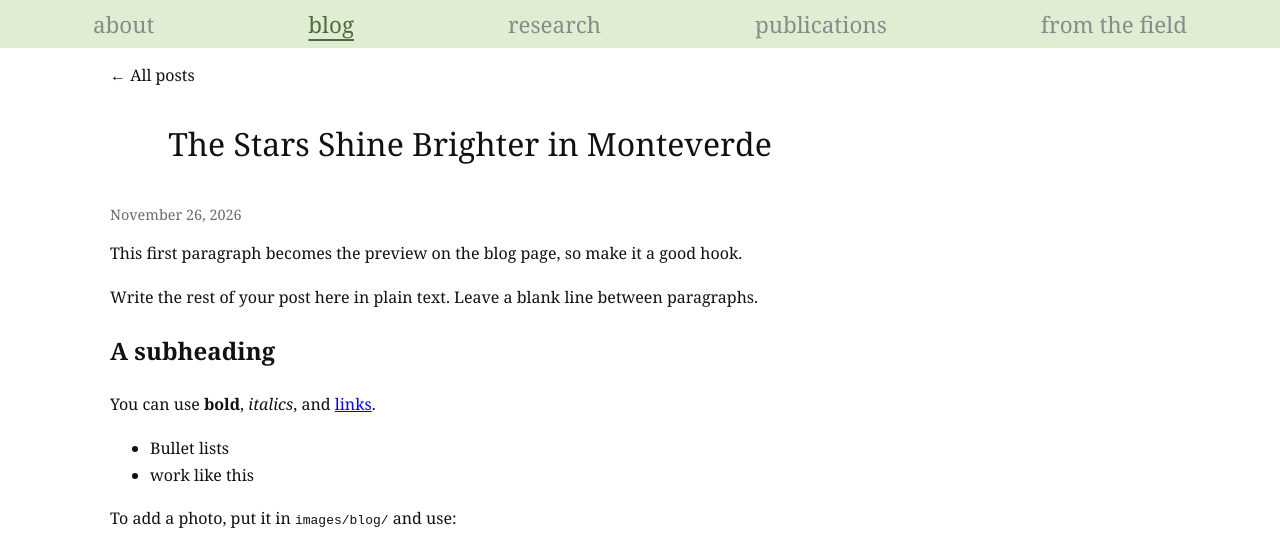
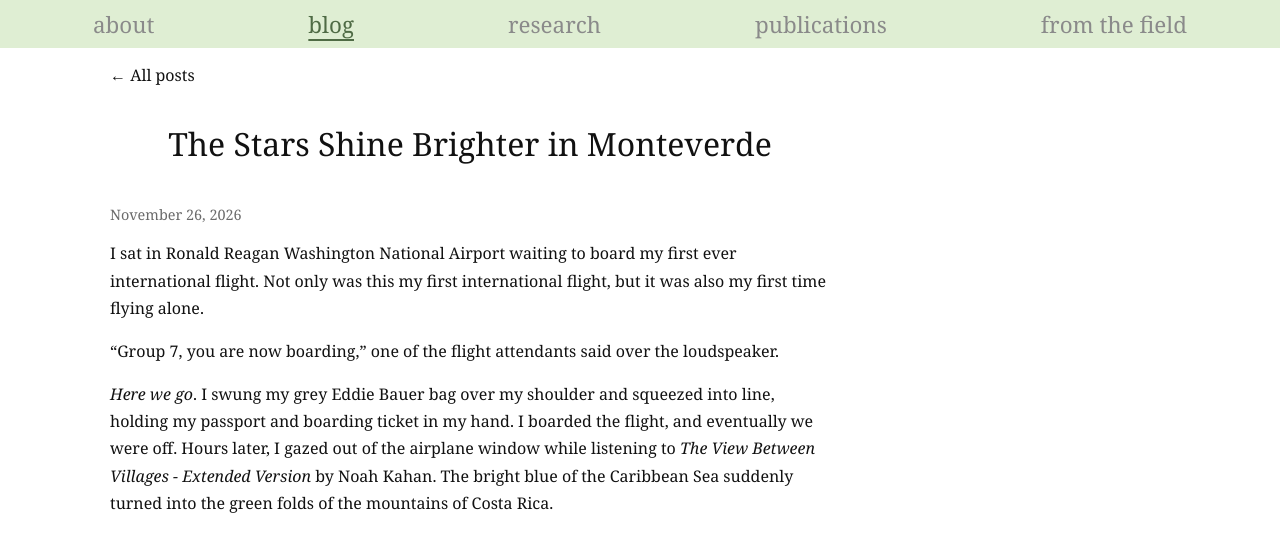
Before and after one commit to jaidarhea/jaida_website, a Jekyll site: the page built from _posts/2026-11-26-welcome-to-my-blog.md, in a window 1280 px wide and 1400 px high, scrolled down 315 px, cut to the strip 18-554 px from the top of the window. Built offline with Jekyll 4.4.1, drawn with Linux system fonts in a browser that asks for light colours; some of the changed text lies outside the part shown.

Commit message:
Revise blog post with new image and content
Updated the blog post to reflect a new image and revised content.

```diff
--- a/_posts/2026-11-26-welcome-to-my-blog.md
+++ b/_posts/2026-11-26-welcome-to-my-blog.md
@@ -1,12 +1,19 @@
 ---
 layout: post
 title: "The Stars Shine Brighter in Monteverde"
-image: /images/blog/link-to-image.jpg
+image: /images/cloudforest-cr.jpg
 ---
 
-This first paragraph becomes the preview on the blog page, so make it a good hook.
+I sat in Ronald Reagan Washington National Airport waiting to board my first ever international flight. Not only was this my first international flight, but it was also my first time flying alone.
 
-Write the rest of your post here in plain text. Leave a blank line between paragraphs.
+"Group 7, you are now boarding," one of the flight attendants said over the loudspeaker.
+
+*Here we go*. I swung my grey Eddie Bauer bag over my shoulder and squeezed into line, holding my passport and boarding ticket in my hand. I boarded the flight, and eventually we were off. Hours later, I gazed out of the airplane window while listening to *The View Between Villages - Extended Version* by Noah Kahan. The bright blue of the Caribbean Sea suddenly turned into the green folds of the mountains of Costa Rica.
+
+![Mountains of Monteverde]({{ '/images/cloudforest-cr.jpg' }})
+*The Mountains of Monteverde.*
+
+From late December 2023 to mid-January 2024, I studied abroad in Monteverde, Costa Rica. This trip was through the Council on International Educational Exchange (CIEE), where I stayed on a small campus with other American college students in the remote green mountains of the northwestern part of the country. From the beaches of Manuel Antonio to the volcanoes of Parque Nacional Rincon de la Vieja, this experience was one of a lifetime.
 
 ## A subheading
 
```
